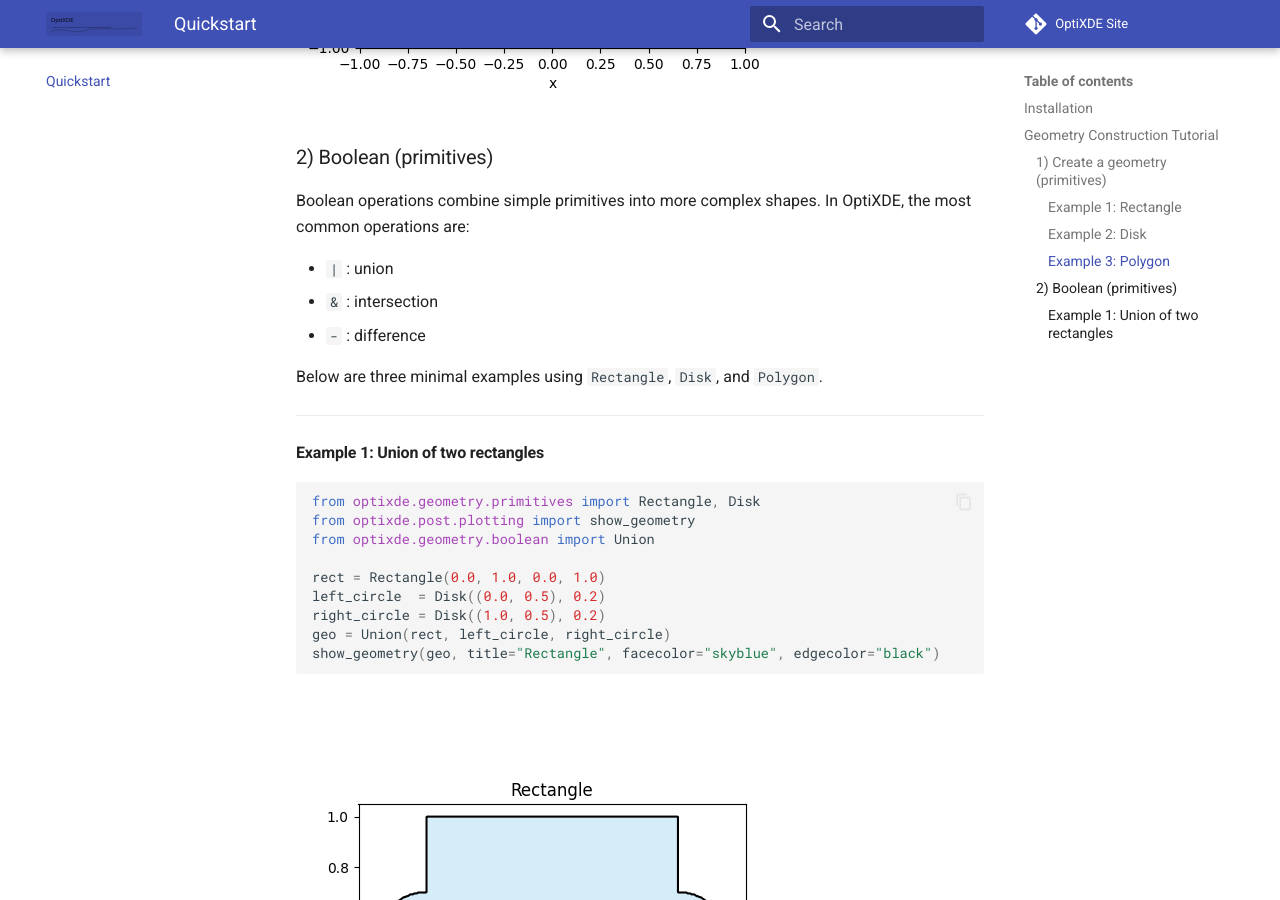
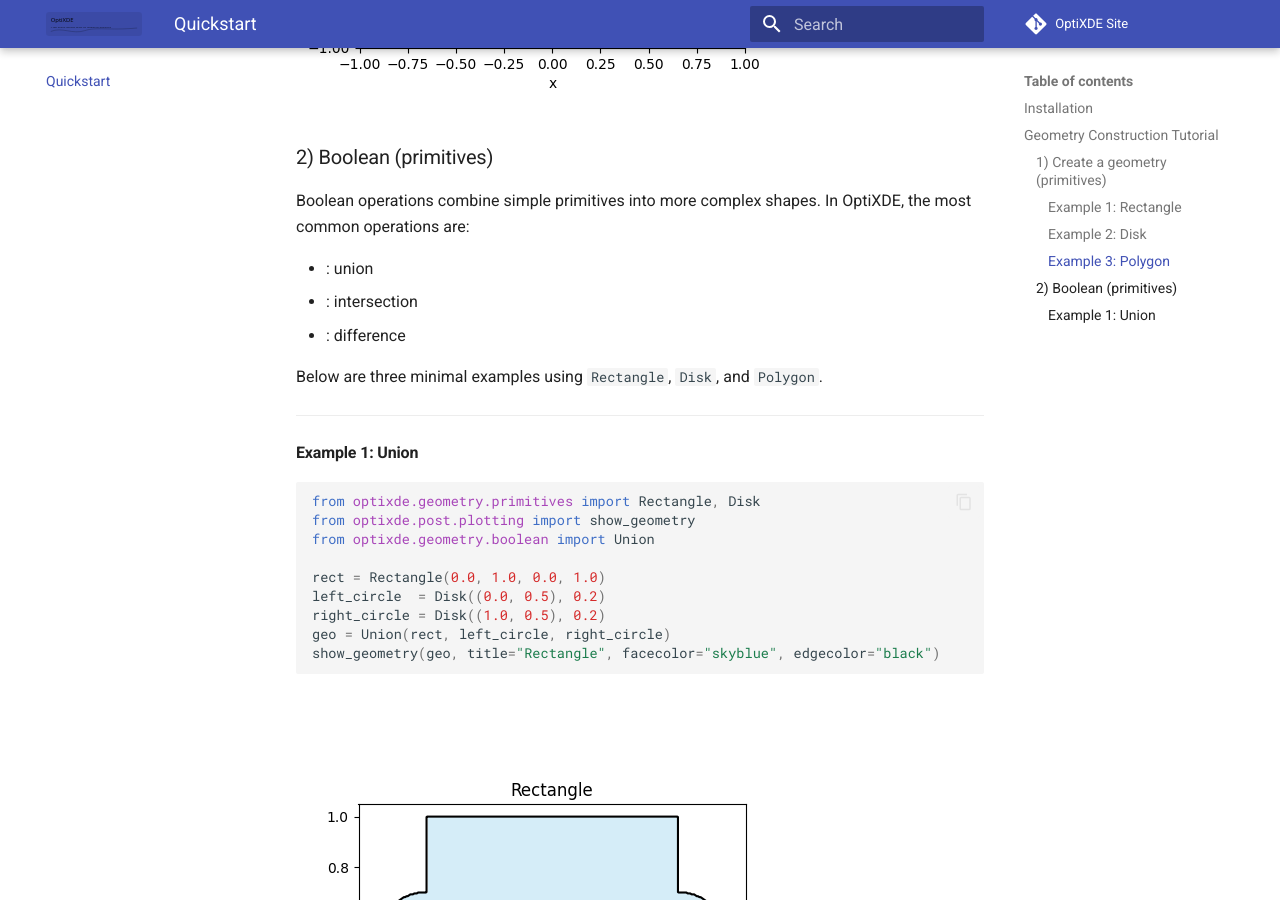
Before and after one commit to yangyLab/optixde-site, an MkDocs documentation site: the page built from docs/quickstart.md, in a window 1280 px wide and 900 px high, scrolled down 3023 px. Built offline with MkDocs 1.6.1 and Material for MkDocs 9.7.7, drawn with Linux system fonts in a browser that asks for light colours; comment, search, counter and statistics services are not loaded.

Commit message:
Update quickstart.md

````diff
--- a/docs/quickstart.md
+++ b/docs/quickstart.md
@@ -62,20 +62,20 @@ geo = Polygon([
 ])
 show_geometry(geo, title="Polygon", facecolor="gold", edgecolor="black")
 ```
-![Rectangle result](image/Polygon.png)
+![Polygon result](image/Polygon.png)
 
 ### 2) Boolean (primitives)
 Boolean operations combine simple primitives into more complex shapes. In OptiXDE, the most common operations are:
 
-- `|` : union
-- `&` : intersection
-- `-` : difference
+-  : union
+-  : intersection
+-  : difference
 
 Below are three minimal examples using `Rectangle`, `Disk`, and `Polygon`.
 
 ---
 
-#### Example 1: Union of two rectangles
+#### Example 1: Union
 
 ```python
 from optixde.geometry.primitives import Rectangle, Disk
@@ -88,4 +88,4 @@ right_circle = Disk((1.0, 0.5), 0.2)
 geo = Union(rect, left_circle, right_circle)
 show_geometry(geo, title="Rectangle", facecolor="skyblue", edgecolor="black")
 ```
-![Rectangle result](image/Union.png)
+![Union result](image/Union.png)
````
